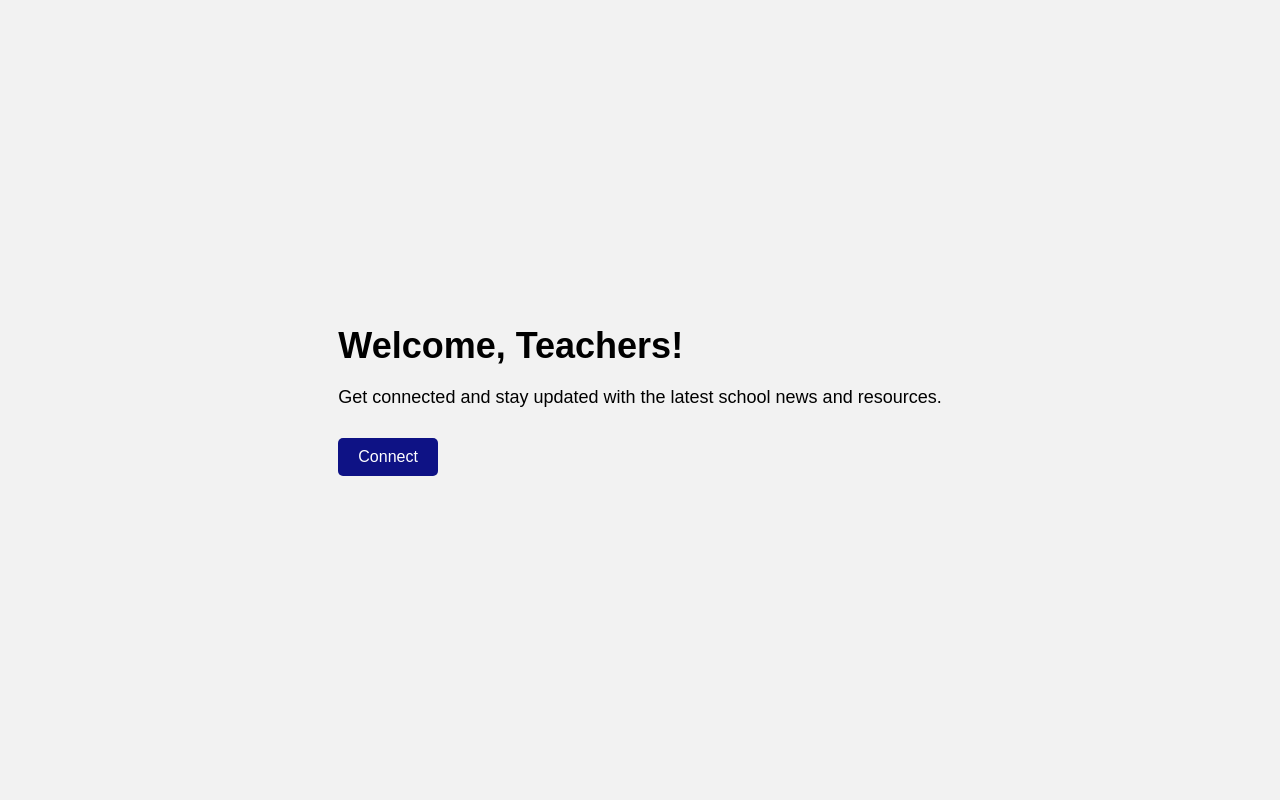
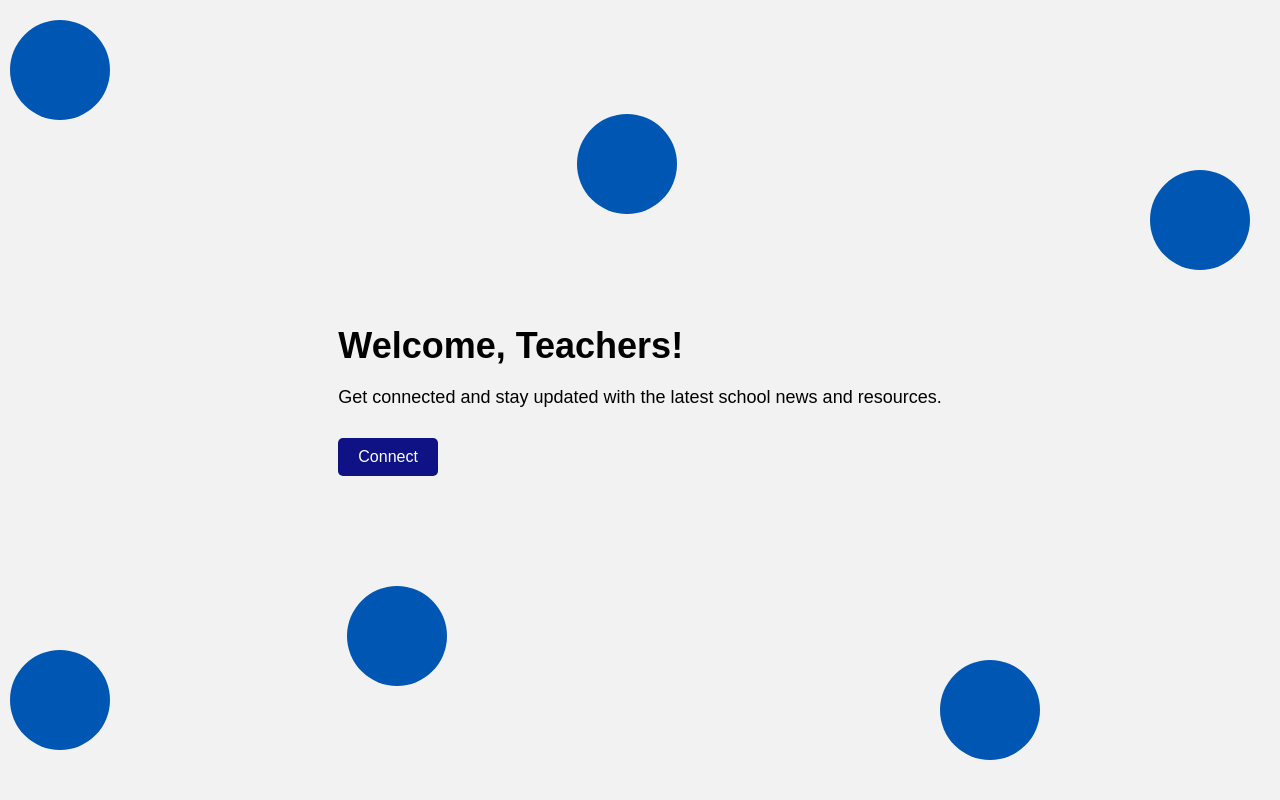
Before and after one commit to KDBismael/onlie-textbook-project, a PHP site: page / in a window 1280 px wide. Run offline with PHP 8.4, Linux system fonts and the light colour scheme.

Commit message:
update home page

```diff
--- a/components/header.php
+++ b/components/header.php
@@ -8,7 +8,9 @@
 ?>
 <header>
     <div class="logo">
-        <img src="<?php echo ROOT_PATH;?>/assets/Logo-ESATIC.png" alt="Logo">
+        <a style="width: 100%;height: 100%; display:inline-block;" href="\projet cahier de texte en ligne\index.html">
+            <img src="<?php echo ROOT_PATH;?>/assets/Logo-ESATIC.png" alt="Logo">
+        </a>
     </div>
     <nav>
         <ul>
--- a/index.html
+++ b/index.html
@@ -8,13 +8,38 @@
     <title>ESATIC</title>
 </head>
 <body>
+    <div class="circle-container">
+      <div style="position: absolute;top: 20px;left: 10px;" class="circle"></div>
+      <div style="  position: absolute;top: 114px;left: 577px;" class="circle"></div>
+      <div style="position: absolute;bottom: 50px;left: 10px;" class="circle"></div>
+      <div style="position: absolute;top: 170px;right: 30px;" class="circle"></div>
+    </div>
     <div>
         <h1>Welcome, Teachers!</h1>
         <p>Get connected and stay updated with the latest school news and resources.</p>
         <a class="connect-link" href="./connexion.php">Connect</a>
     </div>
+    <div class="circle-container">
+      <div style="position: absolute;bottom: 114px;left: 347px;" class="circle"></div>
+      <div style="position: absolute;bottom: 40px;right: 240px;" class="circle"></div>
+      <!-- <div style="position: absolute;top: 170px;right: 30px;" class="circle"></div> -->
+    </div>
 </body>
 <style>
+   .circle-container{
+    /* position: relative; */
+   }
+  .circle-container .circle:hover{
+    width: 90px;
+    height: 90px;
+  }
+  .circle-container .circle{
+    width: 100px;
+    height: 100px;
+    background-color: #0056b3;
+    border-radius: 100%;
+    transition:all ease-in-out 280ms;
+  }
     .container {
   display: flex;
   flex-direction: column;
```
